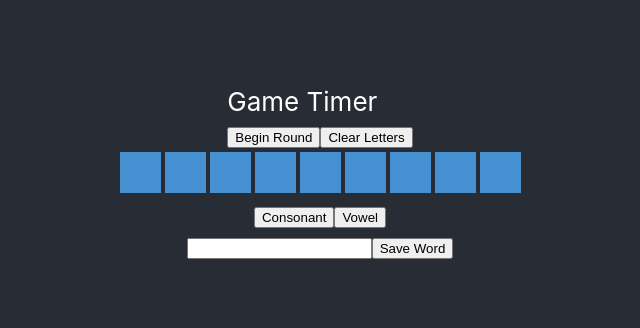
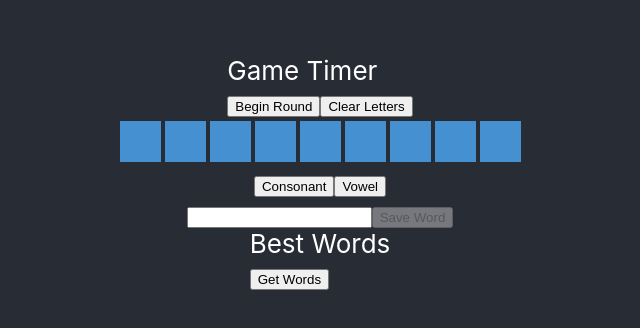
Before and after one commit to shaunhegarty/letters-react, a React (Create React App) app: page / in a window 1280 px wide. Shown: the part 228-556 px from the top of the page, without its empty margins (320-960 px from the left). Built offline with nearby package versions, Linux system fonts and the light colour scheme.

Commit message:
Added Results display component
Refactored some functions to their own file and included some tests.
Added async requests via axios

```diff
--- a/package.json
+++ b/package.json
@@ -6,6 +6,7 @@
     "@testing-library/jest-dom": "^4.2.4",
     "@testing-library/react": "^9.3.2",
     "@testing-library/user-event": "^7.1.2",
+    "axios": "^0.19.0",
     "react": "^16.12.0",
     "react-dom": "^16.12.0",
     "react-scripts": "3.3.0"
--- a/src/App.js
+++ b/src/App.js
@@ -1,5 +1,7 @@
 import React from 'react';
+import { stringContainsChars, strOfParticularLength, processResults } from './letters.js';
 import './App.css';
+import axios from 'axios';
 
 class Letter extends React.Component {
   render() {
@@ -7,27 +9,14 @@ class Letter extends React.Component {
   }
 }
 
-function strOfParticularLength(string, length) {
-  if (string.length === length) {
-    return string;
-  } else if (string.length > length) {
-    return string.slice(0, length);
-  } else {
-    while (string.length < 9) {
-      string += " ";
-    }
-    return string;
-  }
-}
-
 class GameTimer extends React.Component {
-  render () {
+  render() {
     return (<div id="game-timer">Game Timer</div>)
   }
 }
 
 class RoundController extends React.Component {
-  render () {
+  render() {
     return (<div id="round-controller">
       <GameTimer />
       <button id="round-begin">Begin Round</button>
@@ -38,7 +27,7 @@ class RoundController extends React.Component {
 
 class LettersDisplay extends React.Component {
   render() {
-    const mix = strOfParticularLength(this.props.letters, this.props.gameSize);
+    const mix = strOfParticularLength(this.props.letters, this.props.size);
     const lettersArray = mix.toUpperCase().split('');
     const letters = lettersArray.map(function (character, index) {
       return (<Letter key={index} letter={character} />);
@@ -51,6 +40,31 @@ class LettersDisplay extends React.Component {
           </tr>
         </tbody>
       </table>)
+  }
+}
+
+class ResultsDisplay extends React.Component {
+  constructor(props) {
+    super(props);
+    this.state = {results: []};
+  }
+
+  handleGetResults = async event => {
+    event.preventDefault();
+    const response = await axios.get('http://api.shaunhegarty.com/subanagrams/' + this.props.mix);
+    const subAnagrams = processResults(response.data);
+    console.log(subAnagrams);
+    this.setState({results: subAnagrams});
+  };
+
+  render() {
+    console.log(this.state.results);
+    return (
+    <div id="results-display">
+      Best Words
+      <div id="best-words">{this.state.results.slice(0, 30).join(', ')}</div>
+      <button id="get-best-words" onClick={(e) => this.handleGetResults(e)}>Get Words</button>
+    </div>)
   }
 }
 
@@ -124,27 +138,34 @@ class ConsonantVowelSelection extends React.Component {
 class WordEntry extends React.Component {
   constructor(props) {
     super(props);
-    this.handleSave = this.handleSave.bind(this);
+    this.state = { word: '' };
   };
 
-  handleSave() {
-    console.log('Attempting to save word')
-    const input = document.getElementById('word-entry')
-    this.props.saveHandler(input.value);
-    input.value = "";
+  handleSave(e) {
+    const wordToSave = this.state.word;
+    if (wordToSave.length > 0){
+      this.props.saveHandler(wordToSave);
+      document.getElementById('word-entry').value = "";
+    }
+  }
+
+  onChange(e) {
+    this.setState({word: e.target.value.toUpperCase()})
   }
 
   render() {
+    const disabled = this.state.word.length === 0 || !stringContainsChars(this.props.mix, this.state.word);
     return (<div id="word-entry-div">
-      <input type="text" id="word-entry" maxlength={this.props.maxlen}/>
-      <button id="save-word" onClick={this.handleSave}>Save Word</button>
+      <input type="text" id="word-entry" maxLength={this.props.maxlen} onChange={(e) => this.onChange(e)} />
+      <button id="save-word" onClick={(e) => this.handleSave(e)} disabled={disabled}>Save Word</button>
     </div>)
   }
 }
 
 class SavedWords extends React.Component {
   render() {
-    const savedWords = this.props.savedWords.map(function(word){
+    const savedWordsArray = [...this.props.savedWords];
+    const savedWords = savedWordsArray.map(function (word) {
       return <td key={word}>{word}</td>
     });
     return (<table id="saved-word-table">
@@ -160,9 +181,11 @@ class SavedWords extends React.Component {
 class LettersGame extends React.Component {
   constructor(props) {
     super(props);
-    this.state = { mix: '',
-    gameSize: 9,
-    savedWords: [] };
+    this.state = {
+      mix: '',
+      gameSize: 9,
+      savedWords: new Set(),
+    };
 
     // This will not work inside the function when it is passed, if this is not bound
     this.handleNewLetter = this.handleNewLetter.bind(this);
@@ -176,15 +199,13 @@ class LettersGame extends React.Component {
   }
 
   handleSaveWord(newWord) {
-    let savedWords = this.state.savedWords.slice()
-    savedWords = savedWords.concat(newWord);
-    console.log('Trying to add ' + newWord)
-    this.setState({savedWords: savedWords})
-    console.log(this.state)
+    let savedWords = new Set(this.state.savedWords);
+    savedWords = savedWords.add(newWord);
+    this.setState({ savedWords: savedWords })
   }
 
   handleClear() {
-    this.setState({ mix: '', savedWords: []});
+    this.setState({ mix: '', savedWords: [] });
   }
 
   render() {
@@ -192,8 +213,9 @@ class LettersGame extends React.Component {
       <RoundController clearHandler={this.handleClear} />
       <LettersDisplay letters={this.state.mix} size={this.state.gameSize} />
       <ConsonantVowelSelection clickHandler={this.handleNewLetter} />
-      <WordEntry saveHandler={this.handleSaveWord} maxlen={this.state.gameSize}/>
-      <SavedWords savedWords={this.state.savedWords}/>
+      <WordEntry saveHandler={this.handleSaveWord} maxlen={this.state.gameSize} mix={this.state.mix} />
+      <SavedWords savedWords={this.state.savedWords} />
+      <ResultsDisplay mix={this.state.mix}/>
     </div>
     )
   }
--- /dev/null
+++ b/src/letters.js
@@ -0,0 +1,40 @@
+import axios from 'axios';
+
+export function stringContainsChars(string, chars) {
+    var charArray = chars.split('').sort();
+    var strArray = string.split('').sort();
+
+    var currentIndex = 0;
+    for (var i = 0; i < charArray.length; i++) {
+        currentIndex = strArray.indexOf(charArray[i], currentIndex) + 1;
+        if (currentIndex === 0) {
+            return false;
+        }
+    }
+    return true;
+}
+
+export function strOfParticularLength(string, length) {
+    if (string.length === length) {
+        return string;
+    } else if (string.length > length) {
+        return string.slice(0, length);
+    } else {
+        while (string.length < length) {
+            string += " ";
+        }
+        return string;
+    }
+}
+
+export function processResults(results) {
+    const max = results.max;
+    let subAnagrams = [];
+    for (let i = max; i > 2; i--) {
+        // #  in Object.keys(results.words).sort().reverse()) {
+        if(results.words[i].words) {
+            subAnagrams = subAnagrams.concat(results.words[i].words)
+        }
+    }
+    return subAnagrams;
+}
```
Also changed, not shown: 2 other files (tests, documents, lock files or other folders).
